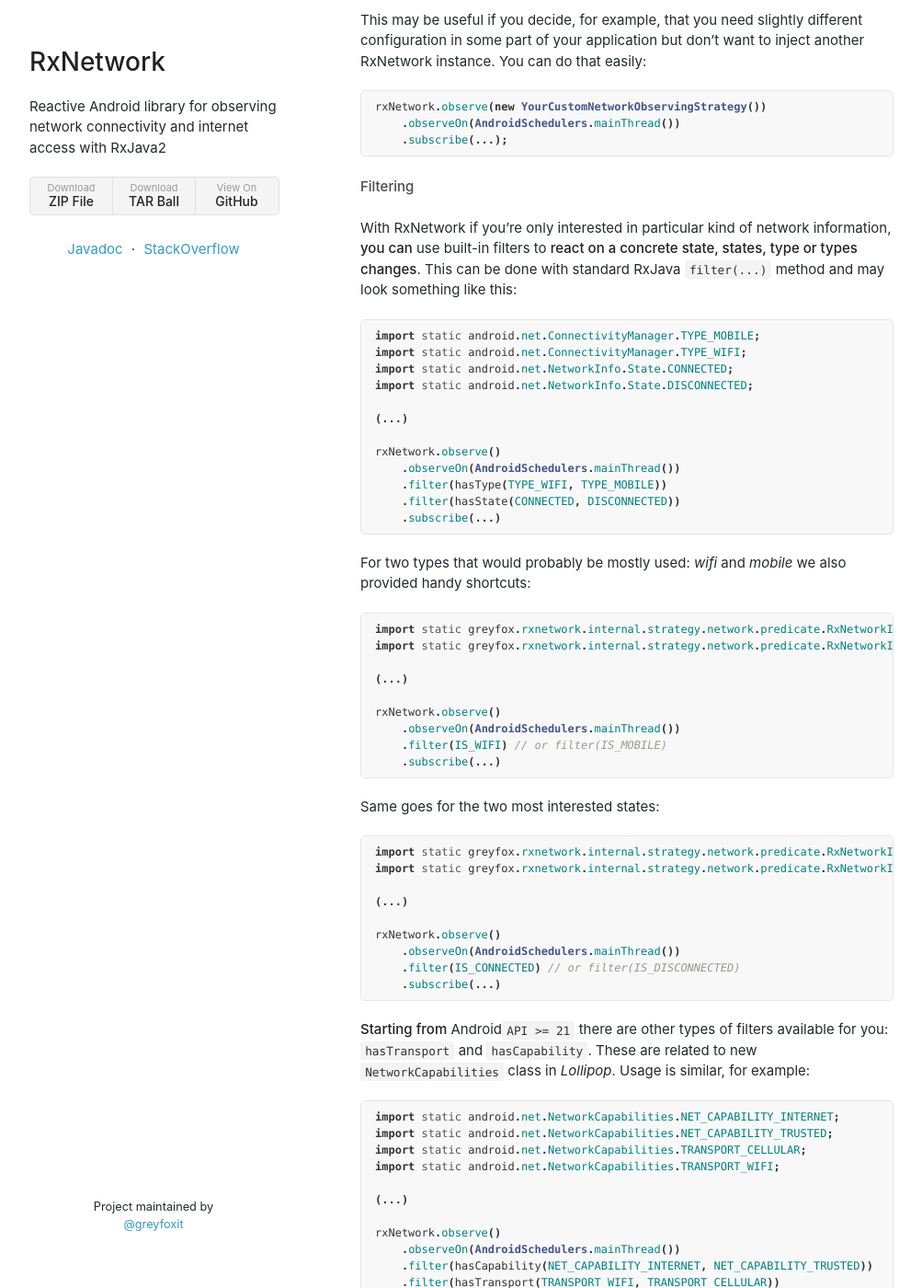
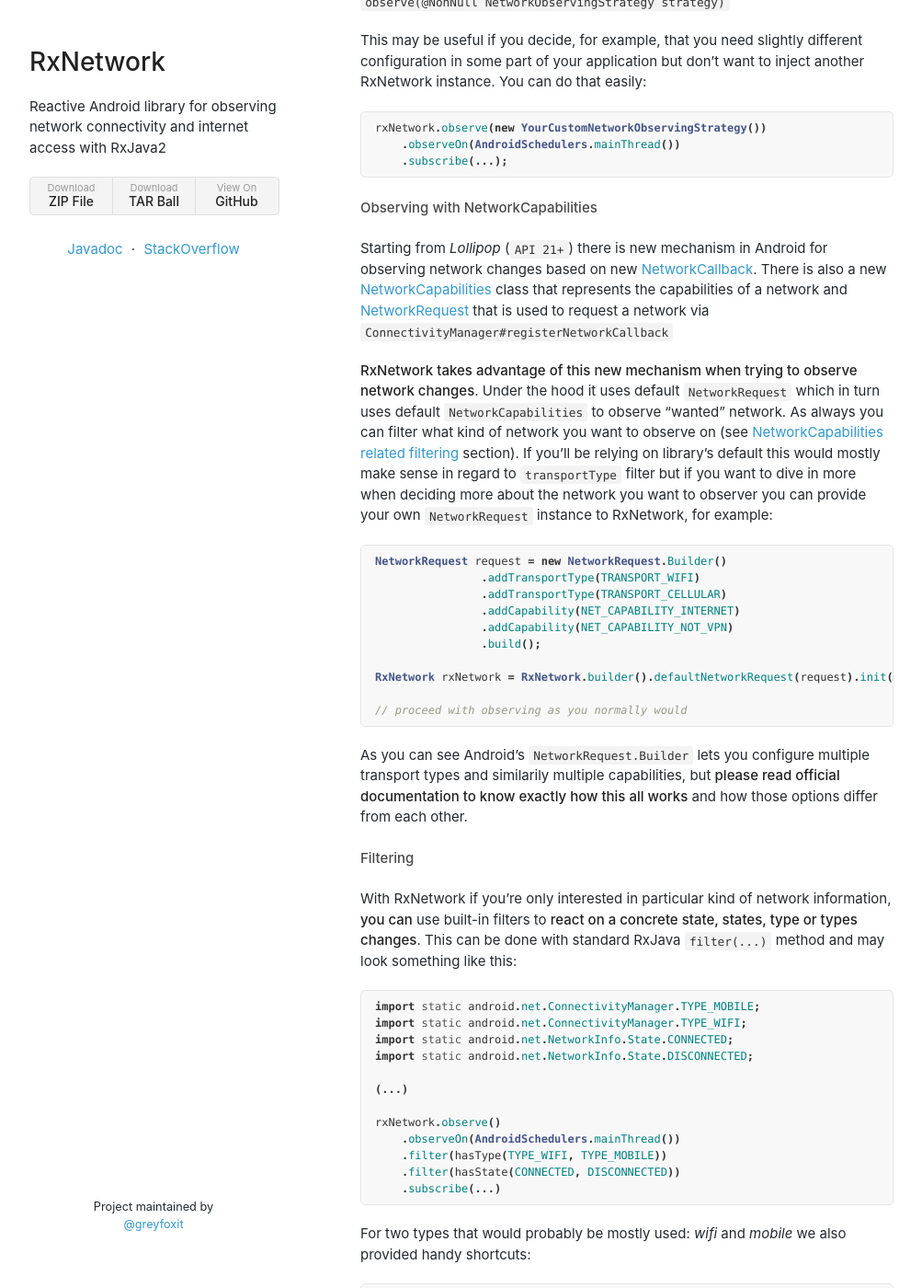
Before and after one commit to greyfoxit/RxNetwork, a Jekyll site: the page built from index.md, in a window 1280 px wide and 1400 px high, scrolled down 8763 px. Shown: the whole window at 92% size, without its empty margins (138-1141 px from the left). Built offline with Jekyll 4.4.1, drawn with Linux system fonts in a browser that asks for light colours; a script that is not in the unit is left out; our own code applies the rules of GitHub Pages for plain Markdown files; some of the changed text lies outside the part shown.

Commit message:
Website at Tue May 30 01:34:44 UTC 2017

````diff
--- a/index.md
+++ b/index.md
@@ -46,6 +46,7 @@ the options. Whichever approach you choose it's up to you.
   - [Observing](#observing)
   - [Simple observing](#simple-observing)
   - [Observing with custom strategy](#observing-with-custom-strategy)
+  - [Observing with NetworkCapabilities](#observing-with-networkcapabilities)
   - [Filtering](#filtering)
   - [Things to consider](#things-to-consider)
 - [Observing real internet access](#observing-real-internet-access)
@@ -317,7 +318,7 @@ Now, let's see what we can *really* do with this library. But first let's take a
 [`RxNetworkInfo`](https://github.com/radekkozak/RxNetwork/blob/master/rxnetwork/src/main/java/greyfox/rxnetwork/internal/net/RxNetworkInfo.java)
 is *the* class that you would use if you decide you want more than just basic information about
 the network connection. This class is simply a wrapper around Android's original `NetworkInfo`
-that you can use to extract all the original info. Starting from `Lollipop` (API >= 21)
+that you can use to extract all the original info. Starting from *Lollipop* (`API 21+`)
 it also provides additional `NetworkCapabilities` information.
 
 #### Observing
@@ -429,6 +430,39 @@ rxNetwork.observe(new YourCustomNetworkObservingStrategy())
     .subscribe(...);
 ```
 
+#### Observing with NetworkCapabilities
+
+Starting from *Lollipop* (`API 21+`) there is new mechanism in Android for observing network changes
+based on new [NetworkCallback](#https://developer.android.com/reference/android/net/ConnectivityManager.NetworkCallback.html).
+There is also a new [NetworkCapabilities](#https://developer.android.com/reference/android/net/NetworkCapabilities.html)
+class that represents the capabilities of a network and [NetworkRequest](#https://developer.android.com/reference/android/net/NetworkRequest.html)
+that is used to request a network via [`ConnectivityManager#registerNetworkCallback`](#https://developer.android.com/reference/android/net/ConnectivityManager.html#registerNetworkCallback(android.net.NetworkRequest,%20android.net.ConnectivityManager.NetworkCallback))
+
+**RxNetwork takes advantage of this new mechanism when trying to observe network changes**. Under
+the hood it uses default `NetworkRequest` which in turn uses default `NetworkCapabilities` to
+observe "wanted" network. As always you can filter what kind of network you want to observe on
+(see [NetworkCapabilities related filtering](#networkcapabilities-related-filtering) section). If
+you'll be relying on library's default this would mostly make sense in regard to `transportType`
+filter but if you want to dive in more when deciding more about the network you want to observer
+you can provide your own `NetworkRequest` instance to RxNetwork, for example:
+
+```java
+NetworkRequest request = new NetworkRequest.Builder()
+                .addTransportType(TRANSPORT_WIFI)
+                .addTransportType(TRANSPORT_CELLULAR)
+                .addCapability(NET_CAPABILITY_INTERNET)
+                .addCapability(NET_CAPABILITY_NOT_VPN)
+                .build();
+
+RxNetwork rxNetwork = RxNetwork.builder().defaultNetworkRequest(request).init(context);
+
+// proceed with observing as you normally would
+```
+
+As you can see Android's `NetworkRequest.Builder` lets you configure multiple transport types and
+similarily multiple capabilities, but **please read official documentation to know exactly how this
+all works** and how those options differ from each other.
+
 #### Filtering
 
 With RxNetwork if you're only interested in particular kind of network information,
@@ -479,26 +513,33 @@ rxNetwork.observe()
     .subscribe(...)
 ```
 
-**Starting from** Android`API >= 21` there are other types of filters available for you: `hasTransport`
-and `hasCapability`. These are related to new `NetworkCapabilities` class in *Lollipop*.
-Usage is similar, for example:
+**NetworkCapabilities related filtering**
+
+There is new type of filter available for you when observing network on Android `API 21+`, namely
+`hasTransport`. This one is related to new `NetworkCapabilities`. Usage is similar to what you
+already know:
 
 ```java
-import static android.net.NetworkCapabilities.NET_CAPABILITY_INTERNET;
-import static android.net.NetworkCapabilities.NET_CAPABILITY_TRUSTED;
 import static android.net.NetworkCapabilities.TRANSPORT_CELLULAR;
 import static android.net.NetworkCapabilities.TRANSPORT_WIFI;
+import static greyfox.rxnetwork.internal.strategy.network.predicate.RxNetworkInfoPredicate.Capabilities.hasTransportType;
 
 (...)
 
 rxNetwork.observe()
     .observeOn(AndroidSchedulers.mainThread())
-    .filter(hasCapability(NET_CAPABILITY_INTERNET, NET_CAPABILITY_TRUSTED))
-    .filter(hasTransport(TRANSPORT_WIFI, TRANSPORT_CELLULAR))
+    .filter(hasTransportType(TRANSPORT_WIFI, TRANSPORT_CELLULAR))
     .subscribe(...)
 ```
 
-and two additional bandwidth-related: `isSatisfiedByUpBandwidth` and `isSatisfiedByDownBandwidth`
+As you see multiple transports may be applied when searching for a network to satisfy a request. In
+the example above this would cause either a Wi-Fi network or an Cellular network to be selected.
+This is logically different than `NetworkCapabilities.NET_CAPABILITY_*` (which is why it doesn't
+make much sense for the library to filter by concrete capabilities). If you're in doubt what we mean
+by that should definitely check out Android's source code for `NetworkCapabilities` class to see how
+capabilities and transport types work.
+
+There also two additional bandwidth-related predicates: `isSatisfiedByUpBandwidth` and `isSatisfiedByDownBandwidth`
 
 ```java
 
````
Also changed, not shown: other parts of index.md (+1 -1 lines).
